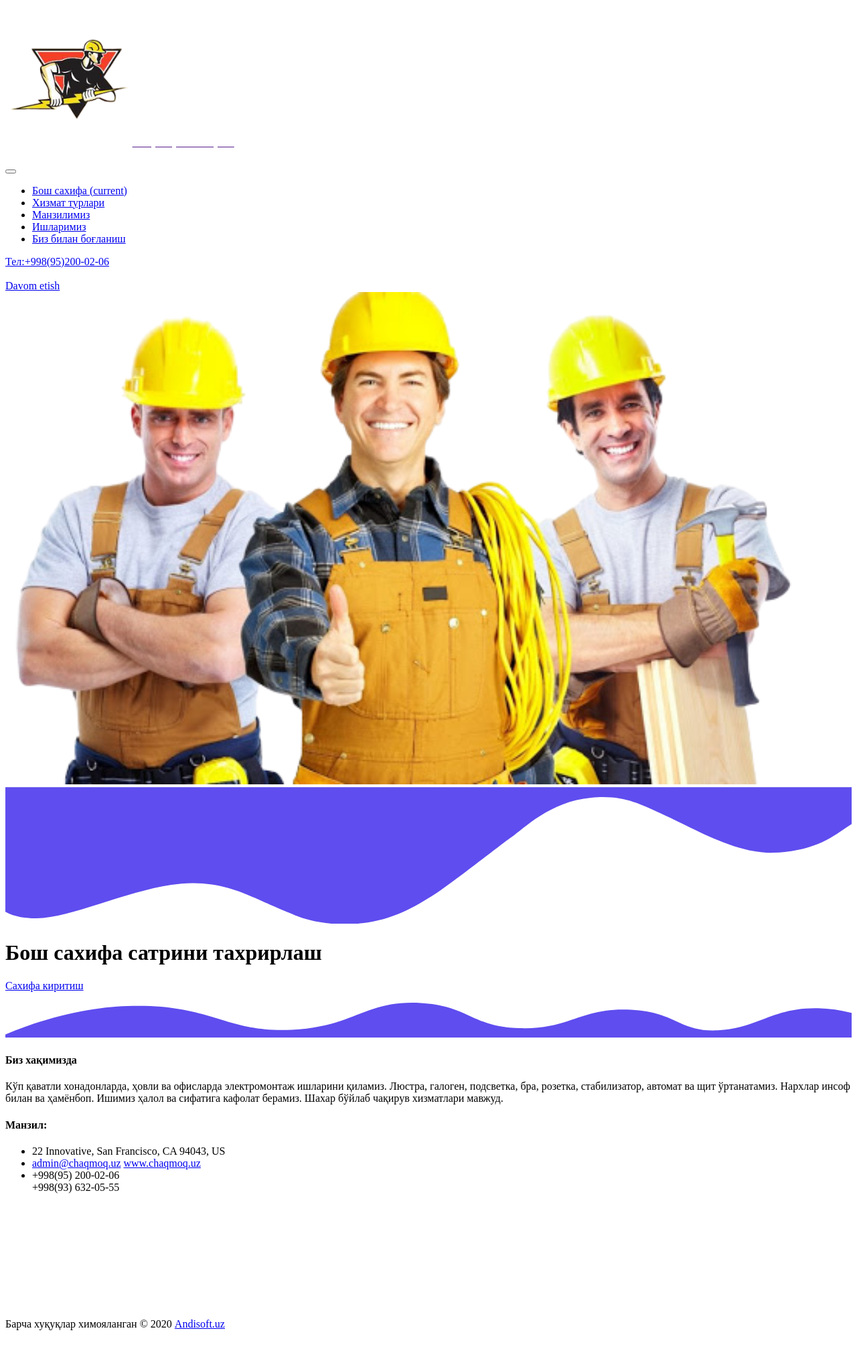
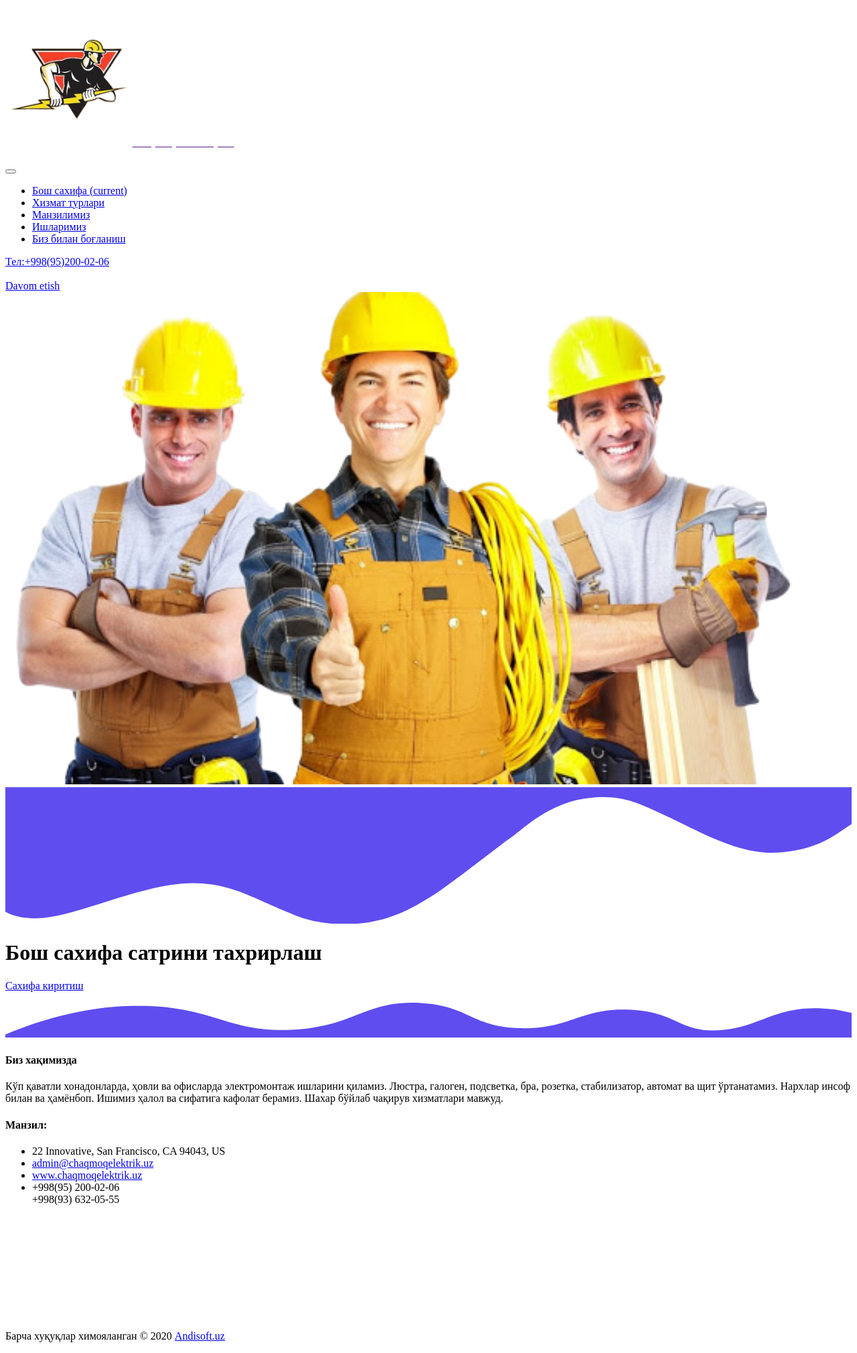
Before and after one commit to Yusufjon/elektr, a Yii app: template views/post/index.php in a window 1280 px wide. Shown: the whole page at 67% size. Before the commit the page ends 1986 px from the top, so only its background shows below. Run offline with PHP 8.4 and a stand-in for Yii, Linux system fonts and the light colour scheme; the template is opened without the code that fills it, so the values that code supplies are empty; some libraries are stand-ins or nearby versions; grey boxes are pictures that could not be loaded.

Commit message:
kuchli
kuchli

```diff
--- a/views/layouts/main.php
+++ b/views/layouts/main.php
@@ -157,8 +157,14 @@
                             </li>
                             <li class="media">
                                 <i class="fas fa-envelope"></i>
-                                <div class="media-body"><a class="white" href="mailto:contact@tivo.com">admin@chaqmoq.uz</a> <i class="fas fa-globe"></i><a class="white" href="#your-link">www.chaqmoq.uz</a></div>
+                                <div class="media-body"><a class="white" href="#">admin@chaqmoqelektrik.uz</a></div>
                             </li>
+                            <li class="media">
+                                <i class="fa fa-globe"></i>
+                                <div class="media-body"><a class="white" href="www.chaqmoqelektrik.uz">www.chaqmoqelektrik.uz</a></div>
+                            </li>
+
+
                             <li class="media">
                                 <i class="fa fa-phone"></i>
                                 <div class="media-body"><a class="white">+998(95) 200-02-06</a></div><div class="media-body"><a class="white"> +998(93) 632-05-55</a></div>
```
